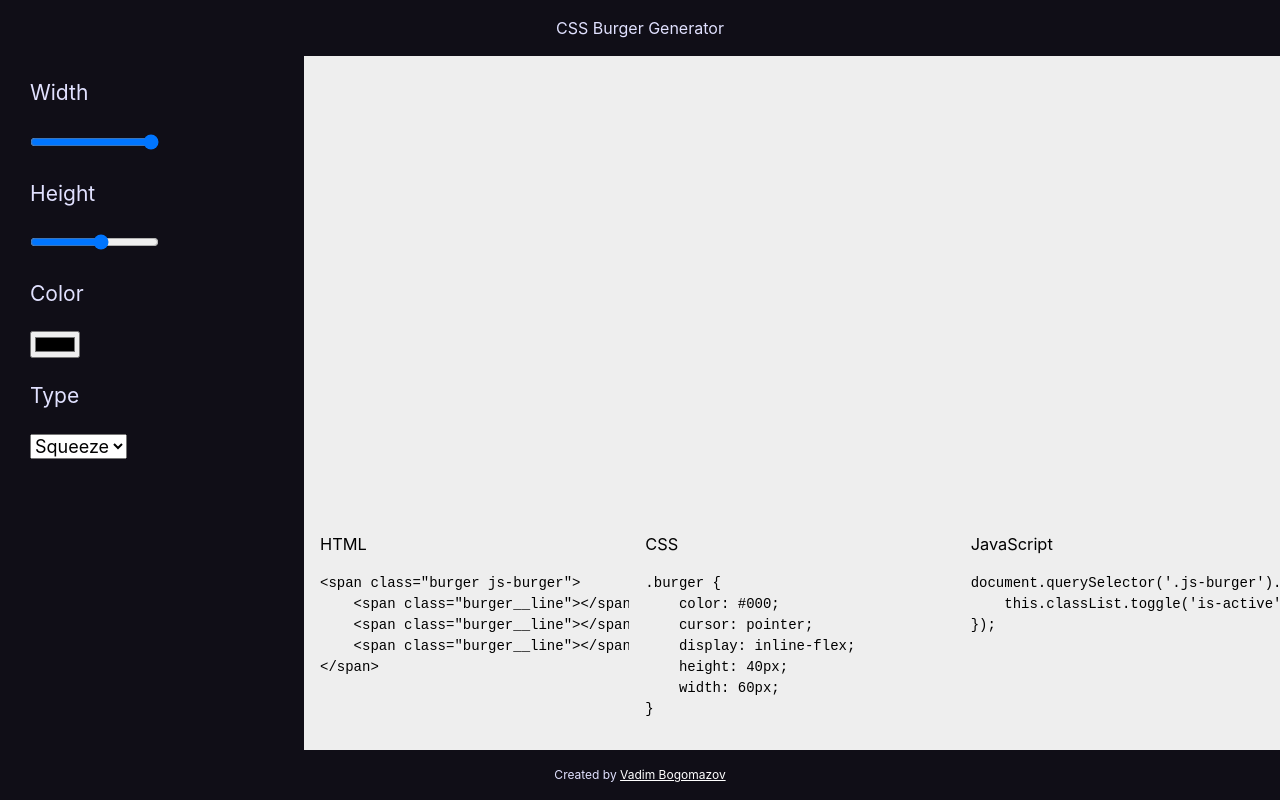
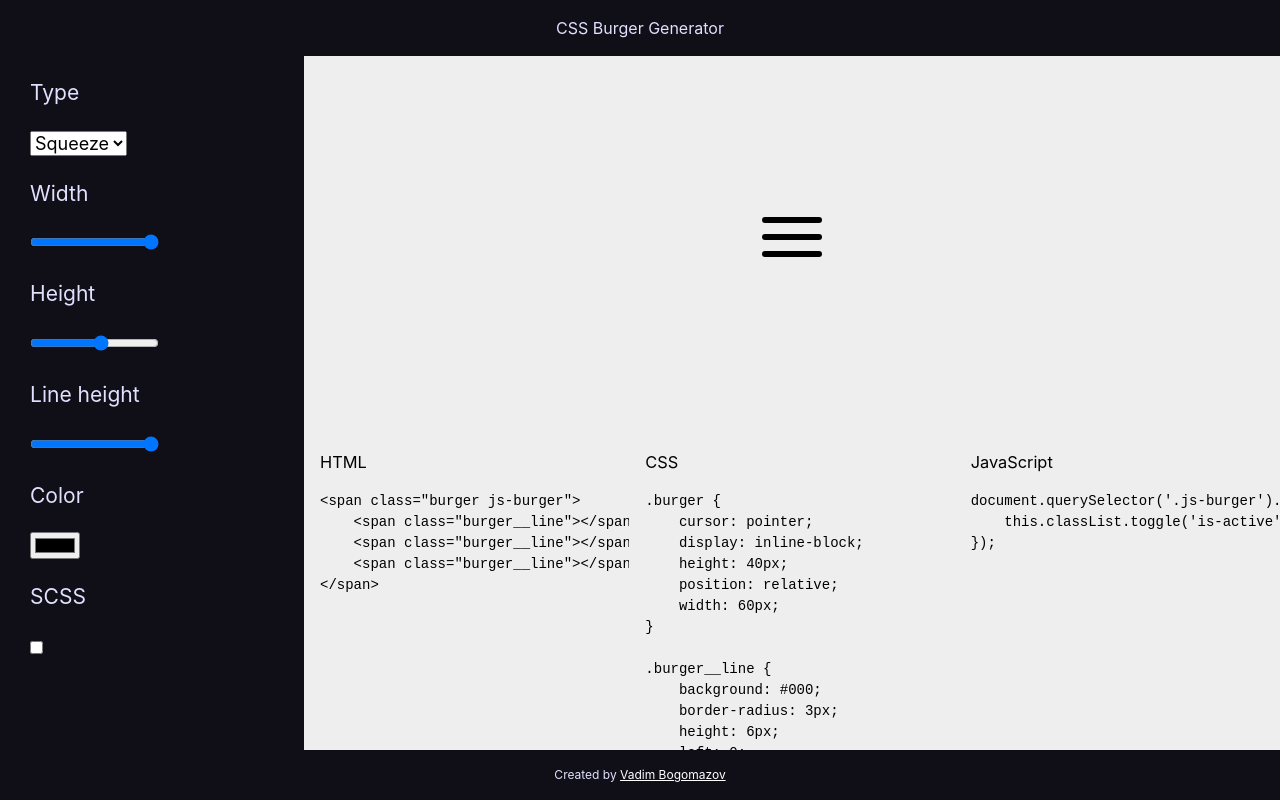
Before and after one commit to vadimbogomazov/css-burger-generator, a React app: page / in a window 1280 px wide. Built offline with nearby package versions, Linux system fonts and the light colour scheme.

Commit message:
Add new components

```diff
--- a/package.json
+++ b/package.json
@@ -14,6 +14,7 @@
     "@babel/preset-react": "^7.0.0",
     "babel-loader": "^8.0.6",
     "css-loader": "^3.2.0",
+    "hyphenate-style-name": "^1.0.3",
     "node-sass": "^4.12.0",
     "sass-loader": "^8.0.0",
     "style-loader": "^1.0.0",
--- a/src/components/App/index.js
+++ b/src/components/App/index.js
@@ -11,36 +11,13 @@ class App extends React.Component {
         this.state = {
             color: '#000',
             height: 40,
+            lineHeight: 6,
+            scss: false,
+            type: 'Squeeze',
             width: 60,
-
-            presets: {
-                simple: [],
-            },
-
-
-
-            // type: [
-            //     {
-            //         value: 'Squeeze',
-
-            //     },
-            // ]
-
-            // css: ,
         };
 
-        this.data = [
-            {
-                type: 'Squeeze',
-                css: `.burger {
-                    color: ${this.state.color};
-                    cursor: pointer;
-                    display: inline-flex;
-                    height: ${this.state.height}px;
-                    width: ${this.state.width}px;
-                }`,
-            }
-        ];
+        const { color, height, lineHeight, width } = this.state;
 
         this.html = `&lt;span class="burger js-burger"&gt;
     &lt;span class="burger__line"&gt;&lt;/span&gt;
@@ -48,21 +25,17 @@ class App extends React.Component {
     &lt;span class="burger__line"&gt;&lt;/span&gt;
 &lt;/span&gt;`;
 
-        this.css = `.burger {
-    color: ${this.state.color};
-    cursor: pointer;
-    display: inline-flex;
-    height: ${this.state.height}px;
-    width: ${this.state.width}px;
-}`
-
         this.js = `document.querySelector('.js-burger').addEventListener('click', function() {
     this.classList.toggle('is-active');
 });`
 
+        this.changeType = this.changeType.bind(this);
         this.changeWidth = this.changeWidth.bind(this);
         this.changeHeight = this.changeHeight.bind(this);
+        this.changeLineHeight = this.changeLineHeight.bind(this);
         this.changeColor = this.changeColor.bind(this);
+        this.toggleScss = this.toggleScss.bind(this);
+        this.copyToClipboard = this.copyToClipboard.bind(this);
     }
 
     changeWidth(e) {
@@ -77,20 +50,245 @@ class App extends React.Component {
         });
     }
 
+    changeLineHeight(e) {
+        this.setState({
+            lineHeight: Number(e.target.value)
+        });
+    }
+
     changeColor(e) {
         this.setState({
             color: e.target.value
         });
     }
 
+    changeType(e) {
+        this.setState({
+            type: e.target.value
+        });
+    }
+
+    toggleScss(e) {
+        this.setState({
+            scss: !this.state.scss
+        });
+    }
+
+    componentWillUpdate(nextProps, nextState) {
+        // console.log(nextState);
+    }
+
+    copyToClipboard(e) {
+        // e.target.select();
+        // document.execCommand('copy');
+        // this.setState({ copySuccess: 'Copied!' });
+    };
+
     render() {
-        const { color, height, width } = this.state;
+        const { color, height, lineHeight, scss, type, width } = this.state;
+
+        const defaultOpts = `cursor: pointer;
+    display: inline-block;
+    height: ${height}px;
+    position: relative;
+    width: ${width}px;`
+
+        this.data = [
+            {
+                type: 'Squeeze',
+                css: `.burger {
+    ${defaultOpts}
+}
+
+.burger__line {
+    background: ${color};
+    border-radius: 3px;
+    height: ${lineHeight}px;
+    left: 0;
+    pointer-events: none;
+    position: absolute;
+    transition: transform .2s, top .2s .2s, bottom .2s .2s, opacity .2s .2s;
+    width: 100%;
+}
+
+.burger__line:nth-child(1) {
+    top: 0;
+}
+
+.burger__line:nth-child(2) {
+    top: calc(50% - ${lineHeight / 2}px);
+}
+
+.burger__line:nth-child(3) {
+    bottom: 0;
+}
+
+.burger.is-active .burger__line {
+    transition: transform .2s .2s, top .2s, bottom .2s, opacity .2s;
+}
+
+.burger.is-active .burger__line:nth-child(1) {
+    top: calc(50% - ${lineHeight / 2}px);
+    transform: rotate(45deg);
+}
+
+.burger.is-active .burger__line:nth-child(2) {
+    opacity: 0;
+}
+
+.burger.is-active .burger__line:nth-child(3) {
+    bottom: calc(50% - ${lineHeight / 2}px);
+    transform: rotate(-45deg);
+}`,
+                scss: `.burger {
+    ${defaultOpts}
+
+    &__line {
+        background: ${color};
+        height: ${lineHeight}px;
+        left: 0;
+        pointer-events: none;
+        position: absolute;
+        transition: transform .2s, top .2s .2s, bottom .2s .2s, opacity .2s .2s;
+        width: 100%;
+
+        &:nth-child(1) {
+            top: 0;
+        }
+
+        &:nth-child(2) {
+            top: calc(50% - ${lineHeight / 2}px);
+        }
+
+        &:nth-child(3) {
+            bottom: 0;
+        }
+    }
+
+    &.is-active {
+        .burger__line {
+            transition: bottom .2s, opacity .2s, top .2s, transform .2s .2s;
+
+            &:nth-child(1) {
+                top: calc(50% - ${lineHeight / 2}px);
+                transform: rotate(45deg);
+            }
+
+            &:nth-child(2) {
+                opacity: 0;
+            }
+
+            &:nth-child(3) {
+                bottom: calc(50% - ${lineHeight / 2}px);
+                transform: rotate(-45deg);
+            }
+        }
+    }
+}
+                `,
+            },
+            {
+                type: 'Simple',
+                css: `.burger {
+    ${defaultOpts}
+}
+
+.burger__line {
+    background: ${color};
+    border-radius: 3px;
+    height: ${lineHeight}px;
+    left: 0;
+    pointer-events: none;
+    position: absolute;
+    width: 100%;
+}
+
+.burger__line:nth-child(1) {
+    top: 0;
+}
+
+.burger__line:nth-child(2) {
+    top: calc(50% - ${lineHeight / 2}px);
+}
+
+.burger__line:nth-child(3) {
+    bottom: 0;
+}
+
+.burger.is-active .burger__line:nth-child(1) {
+    top: calc(50% - ${lineHeight / 2}px);
+    transform: rotate(45deg);
+}
+
+.burger.is-active .burger__line:nth-child(2) {
+    opacity: 0;
+}
+
+.burger.is-active .burger__line:nth-child(3) {
+    bottom: calc(50% - ${lineHeight / 2}px);
+    transform: rotate(-45deg);
+}`,
+        scss: `.burger {
+    ${defaultOpts}
+
+    &__line {
+        background: ${color};
+        height: ${lineHeight}px;
+        left: 0;
+        pointer-events: none;
+        position: absolute;
+        width: 100%;
+
+        &:nth-child(1) {
+            top: 0;
+        }
+
+        &:nth-child(2) {
+            top: calc(50% - ${lineHeight / 2}px);
+        }
+
+        &:nth-child(3) {
+            bottom: 0;
+        }
+    }
+
+    &.is-active {
+        .burger__line {
+            transition: bottom .2s, opacity .2s, top .2s, transform .2s .2s;
+
+            &:nth-child(1) {
+                top: calc(50% - ${lineHeight / 2}px);
+                transform: rotate(45deg);
+            }
+
+            &:nth-child(2) {
+                opacity: 0;
+            }
+
+            &:nth-child(3) {
+                bottom: calc(50% - ${lineHeight / 2}px);
+                transform: rotate(-45deg);
+            }
+        }
+    }
+}
+            `,
+        }];
 
         return <div className="page">
-            <Header title='CSS Burger Generator' />
+            <Header title="CSS Burger Generator" />
 
             <div className="page-content-wrapper">
                 <aside className="page-sidebar">
+                    <section className="section">
+                        <h3>Type</h3>
+
+                        <select onChange={this.changeType}>
+                            <option value="Squeeze">Squeeze</option>
+                            <option value="Simple">Simple</option>
+                        </select>
+                    </section>
+
                     <section className="section">
                         <h3>Width</h3>
                         <input type="range" defaultValue={ width } min="15" max="60" onChange={ this.changeWidth } />
@@ -102,16 +300,18 @@ class App extends React.Component {
                     </section>
 
                     <section className="section">
+                        <h3>Line height</h3>
+                        <input type="range" defaultValue={ height } min="1" max="10" onChange={ this.changeLineHeight } />
+                    </section>
+
+                    <section className="section">
                         <h3>Color</h3>
                         <input type="color" defaultValue={ color } onChange={ this.changeColor }/>
                     </section>
 
                     <section className="section">
-                        <h3>Type</h3>
-
-                        <select>
-                            <option value="Squeeze">Squeeze</option>
-                        </select>
+                        <h3>SCSS</h3>
+                        <input type="checkbox" value="" onChange={this.toggleScss} />
                     </section>
                 </aside>
 
@@ -119,7 +319,9 @@ class App extends React.Component {
                     <div className="page-content__inner">
                         <Burger
                             color={ color }
+                            data={this.data}
                             height={ height }
+                            type={type}
                             width={ width }
                         />
                     </div>
@@ -127,22 +329,22 @@ class App extends React.Component {
                     <div className="page-content__sections">
                         <section className="page-content__section">
                             <h3 className="page-content__section-title">HTML</h3>
-                            <div className="messages">
+                            <div className="messages" onClick={(e) => this.copyToClipboard(e)}>
                                 <pre dangerouslySetInnerHTML={{ __html: this.html }}>
                                 </pre>
                             </div>
                         </section>
                         <section className="page-content__section">
                             <h3 className="page-content__section-title">CSS</h3>
-                            <div className="messages">
-                                <pre dangerouslySetInnerHTML={{ __html: this.css }}>
+                            <div className="messages" onClick={(e) => this.copyToClipboard(e)}>
+                                <pre dangerouslySetInnerHTML={{ __html: this.data.find(item => item.type === type)[scss ? 'scss' : 'css'] }} ref={val => this.cssOutput = val}>
                                 </pre>
                             </div>
                         </section>
                         <section className="page-content__section">
                             <h3 className="page-content__section-title">JavaScript</h3>
 
-                            <div className="messages">
+                            <div className="messages" onClick={(e) => this.copyToClipboard(e)}>
                                 <pre dangerouslySetInnerHTML={{ __html: this.js }}>
                                 </pre>
                             </div>
@@ -152,7 +354,6 @@ class App extends React.Component {
             </div>
 
             <Footer />
-
         </div>;
     }
 }
--- a/src/components/Burger/index.js
+++ b/src/components/Burger/index.js
@@ -1,4 +1,5 @@
 import React, { Component, Fragment } from 'react';
+import hyphenateStyleName from 'hyphenate-style-name';
 
 class Burger extends Component {
     constructor(props) {
@@ -14,23 +15,13 @@ class Burger extends Component {
     render() {
         return (
             <Fragment>
-                <style>
-
-                </style>
-                <span className="burger" onClick={ this.toggleBurger } style={{
-                    height: `${this.props.height}px`,
-                    width: `${this.props.width}px`
-                }}>
-                <span className="burger__line" style={{
-                    background: `${this.props.color}`,
-                }}></span>
-                <span className="burger__line" style={{
-                    background: `${this.props.color}`,
-                }}></span>
-                <span className="burger__line" style={{
-                    background: `${this.props.color}`,
-                }}></span>
-            </span>
+                <style dangerouslySetInnerHTML={{__html: `${this.props.data.find(item => item.type === this.props.type).css}`}}
+                />
+                <span className="burger" onClick={ this.toggleBurger }>
+                    <span className="burger__line"></span>
+                    <span className="burger__line"></span>
+                    <span className="burger__line"></span>
+                </span>
             </Fragment>
         )
     }
--- a/src/styles.scss
+++ b/src/styles.scss
@@ -89,17 +89,11 @@ textarea {
     &__section {
         color: #000;
         font-size: 1.4rem;
+        height: 30rem;
+        overflow: auto;
         padding: 1.6rem;
         width: calc(100% / 3);
         word-break: break-word;
-
-        overflow: auto;
-
-        // textarea {
-        //     height: 30rem;
-        //     outline: none;
-        //     width: 100%;
-        // }
     }
 }
 
```
Also changed, not shown: src/components/Footer/index.js (+5 -7 lines), src/components/Header/index.js (+5 -7 lines), 1 other file.
